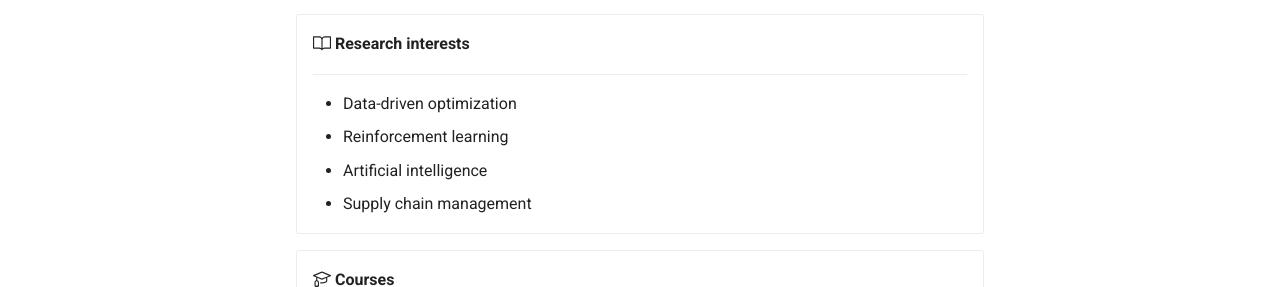
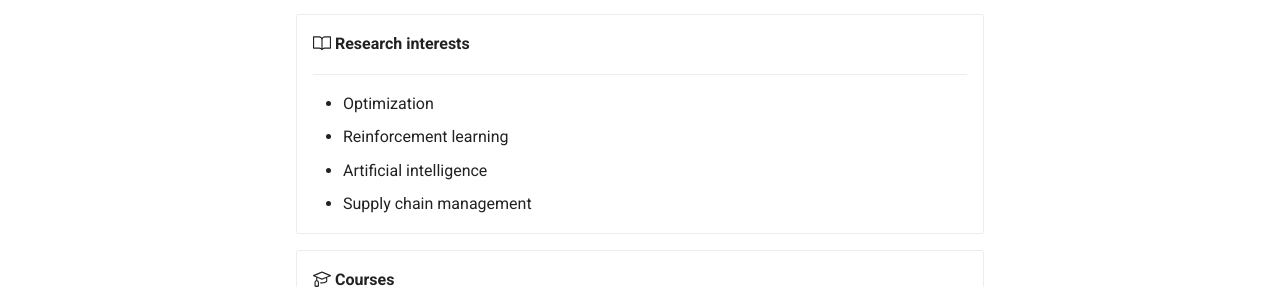
Before and after one commit to zi-ang-liu/zi-ang-liu.github.io, an MkDocs documentation site: the page built from docs/index.md, in a window 1280 px wide and 1051 px high. Shown: the part 392-679 px from the top of the window. Built offline with MkDocs 1.6.1 and Material for MkDocs 9.7.7, drawn with Linux system fonts in a browser that asks for light colours; part of the change alters nothing that is shown.

Commit message:
Update index.md

```diff
--- a/docs/index.md
+++ b/docs/index.md
@@ -21,7 +21,7 @@
 
     ---
 
-    - Data-driven optimization
+    - Optimization
     - Reinforcement learning
     - Artificial intelligence
     - Supply chain management
@@ -44,7 +44,7 @@
     __Seminar Materials__
 
     - [Python Programming](https://ziangs-organization.gitbook.io/python/)
-    - [Optimization](https://ziangs-organization.gitbook.io/optimization/)
-    - [Machine Learning](https://ziangs-organization.gitbook.io/machine-learning/)
+    - [Optimization](https://zi-ang-liu.github.io/optimization/)
+    - [Machine Learning](https://zi-ang-liu.github.io/machine-learning/)
 
 </div>
```
